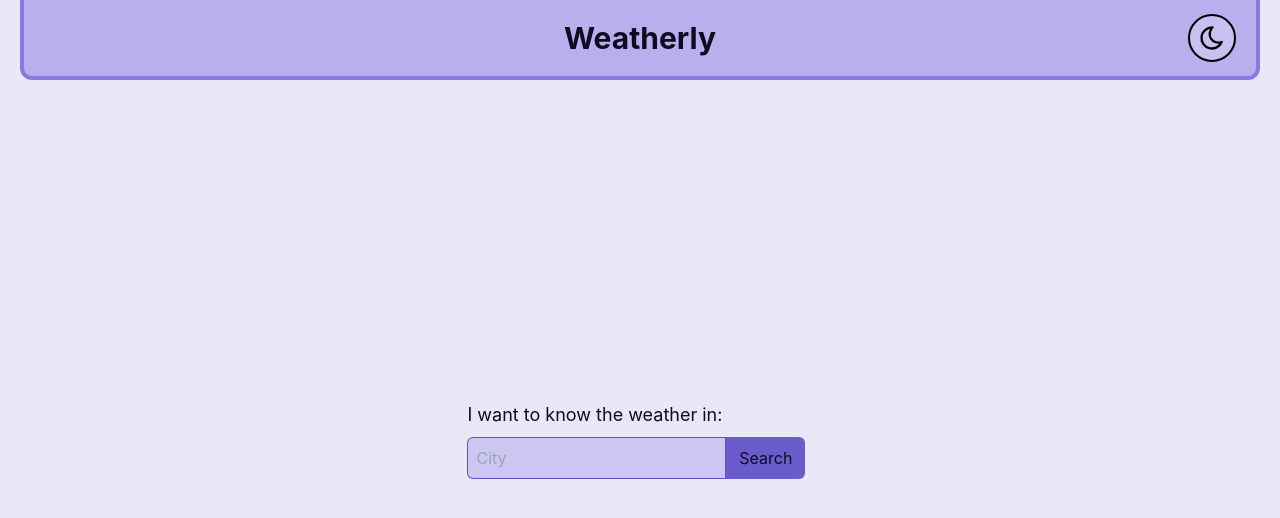
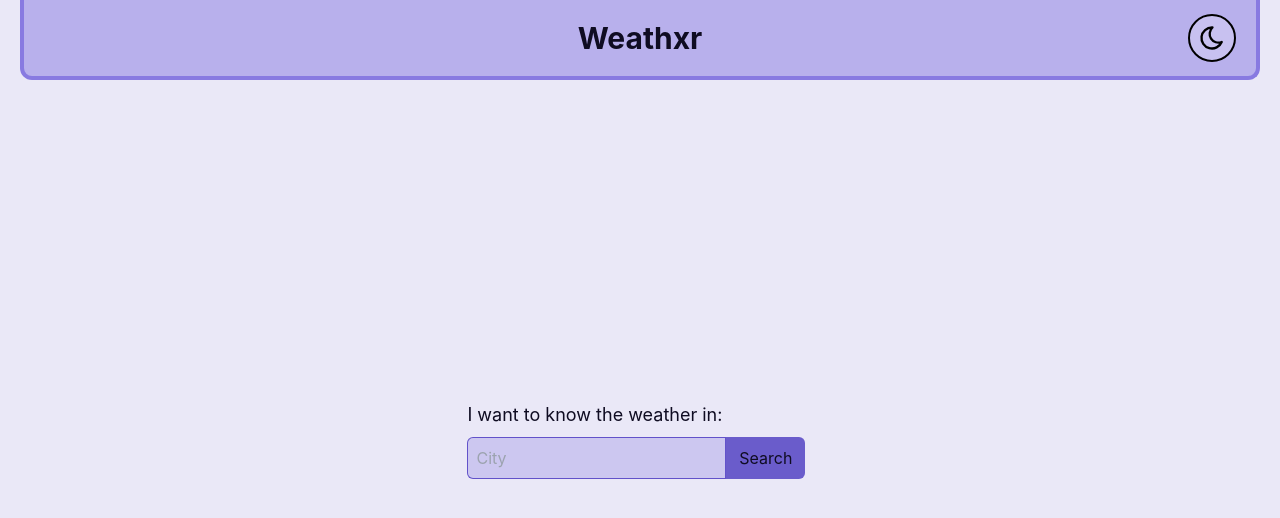
Before and after one commit to Over12/weather-app, a React (Vite) app: page / in a window 1280 px wide. Shown: the top 518 px of the page. Built offline with nearby package versions, Linux system fonts and the light colour scheme; no server answers.

Commit message:
Renombrar la aplicación de Weatherly a Weathxr en index.html y Navbar.jsx

```diff
--- a/index.html
+++ b/index.html
@@ -4,7 +4,7 @@
     <meta charset="UTF-8" />
     <link rel="icon" type="image/svg+xml" href="/icon.svg" />
     <meta name="viewport" content="width=device-width, initial-scale=1.0" />
-    <title>Weatherly</title>
+    <title>Weathxr</title>
   </head>
   <body>
     <div id="root"></div>
--- a/src/components/ui/Navbar.jsx
+++ b/src/components/ui/Navbar.jsx
@@ -6,7 +6,7 @@ import Moon from "../../assets/moon.svg"
 export default function Navbar({ toggleDarkMode, darkMode }) {
   return (
     <nav className="flex relative justify-center items-center bg-secondary/50 border-4 border-t-0 border-secondary rounded-b-xl px-10 py-5 mx-5">
-      <h1 className="text-center text-2xl md:text-3xl font-bold">Weatherly</h1>
+      <h1 className="text-center text-2xl md:text-3xl font-bold">Weathxr</h1>
       <button className="right-5 absolute p-2 rounded-full border-2 border-black dark:border-yellow-500 bg-background/30" onClick={toggleDarkMode}>
         {darkMode ? (
           <img src={Sun} alt="Sun Icon" className="size-6 md:size-7" />
```
